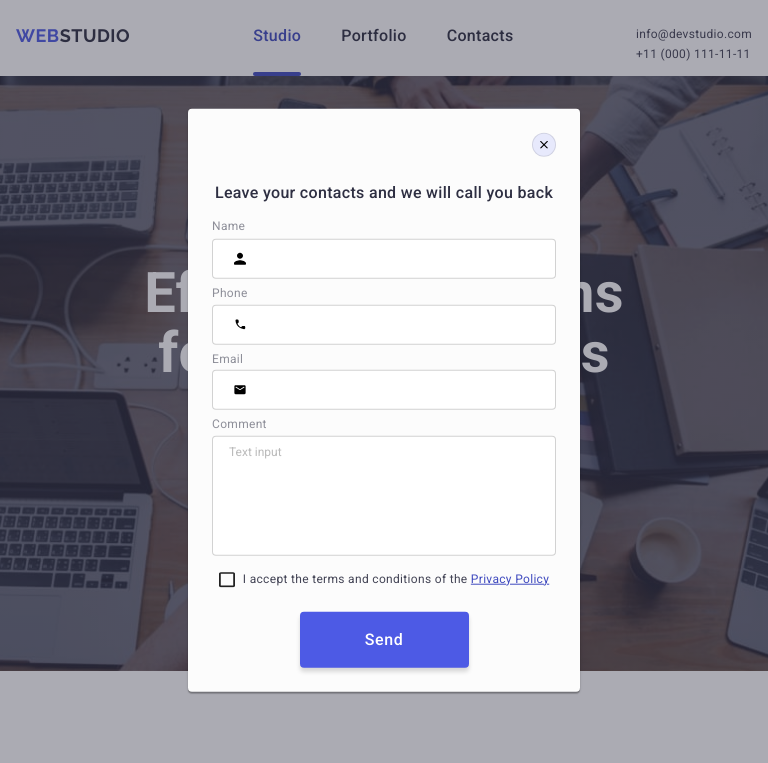
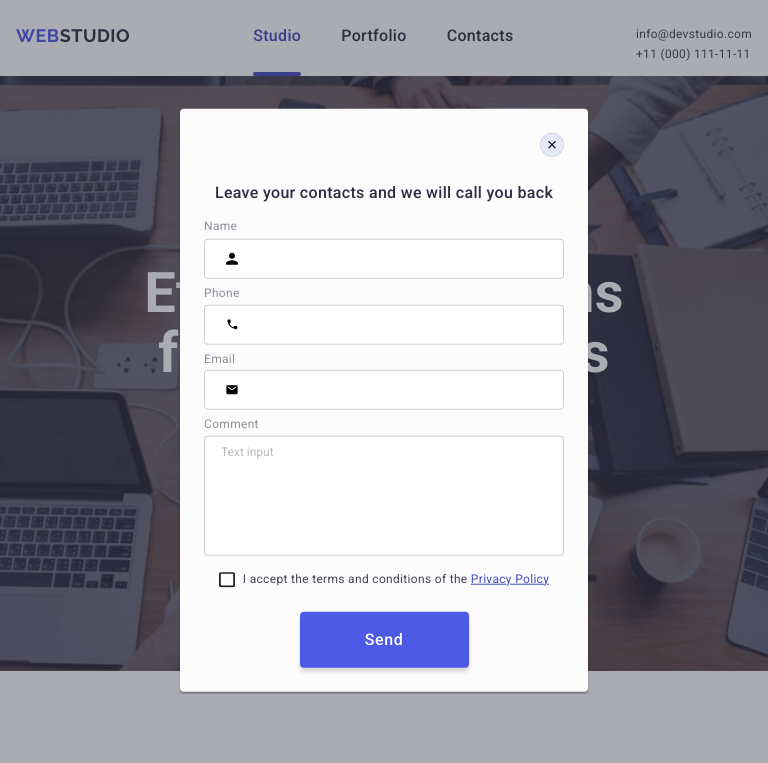
Before and after one commit to Mikaeri/goit-markup-hw-07, a plain HTML site: page index.html in a window 768 px wide. Both pictures are taken after a click on the button "Order Service". Shown: the top 763 px of the page. Drawn offline with nearby package versions, Linux system fonts and the light colour scheme.

Commit message:
Update styles.css

```diff
--- a/css/styles.css
+++ b/css/styles.css
@@ -1293,9 +1293,9 @@ body {
 
 	color: var(--dark-color);
 }
-@media screen and (max-width:768px){
+@media screen and (min-width:768px){
 	.modal{
-		width: 392px;
+		width: 408px;
 	}
 }
 
```
